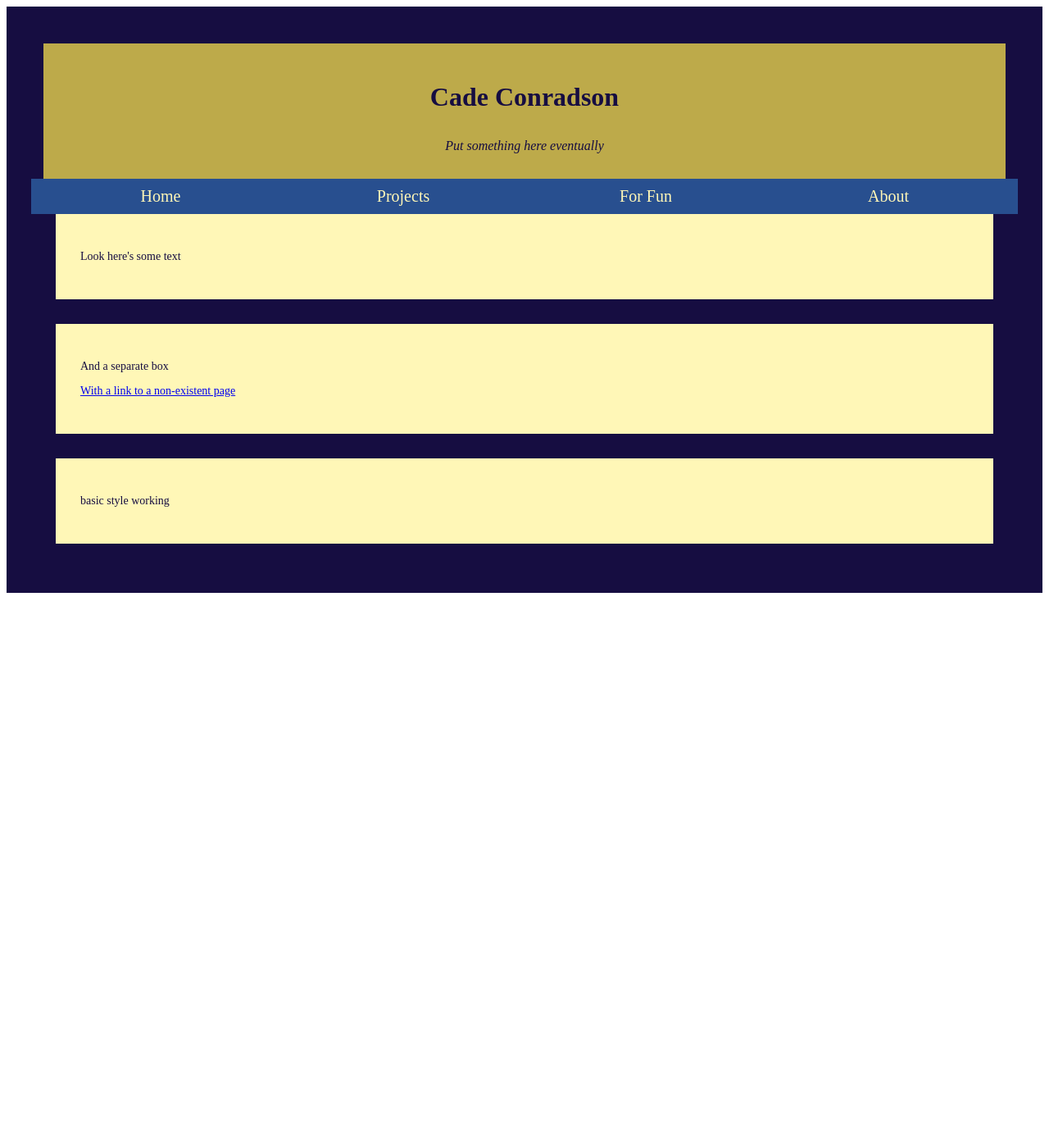
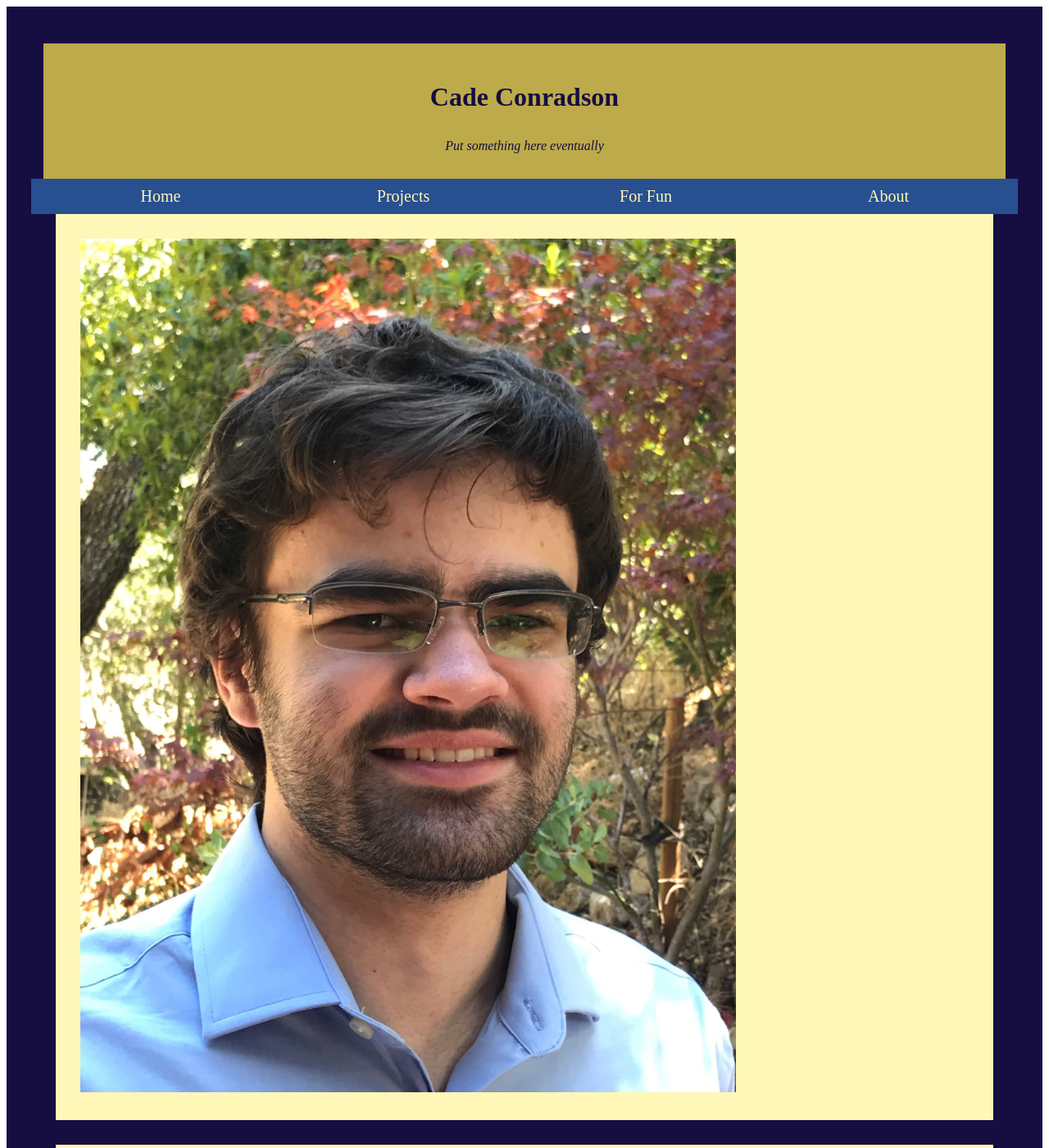
Before and after one commit to cconradson/cconradson.github.io, a Jekyll site: the page built from index.html, in a window 1280 px wide and 1400 px high. Shown: the whole window at 82% size. Built offline with Jekyll 4.4.1, drawn with Linux system fonts in a browser that asks for light colours; some of the changed text lies outside the part shown.

Commit message:
front page

```diff
--- a/index.html
+++ b/index.html
@@ -4,16 +4,10 @@ title: Home
 ---
 
 <div class="body">
-	<p>Look here's some text</p>
+	<img src="{{ site.url }}/assets/images/face.jpg" alt="face" style="width:800px">
 </div>
 
 <div class="body">
-	<p>And a separate box</p>
-	<p>
-		<a href="{{ site.url }}/second.html">With a link to a non-existent page</a>
-	</p>
+	<p>LinkedIn: <a href="https://www.linkedin.com/in/cade-conradson-636745171/">https://www.linkedin.com/in/cade-conradson-636745171/</a></p>
+	<p>GitHub: <a href="https://github.com/cconradson">https://github.com/cconradson</a></p>
 </div>
-
-<div class="body">
-	<p>basic style working</p>
-</div>
--- a/interests.html
+++ b/interests.html
@@ -3,10 +3,6 @@ layout: default
 permalink: /interests/
 title: For Fun
 ---
-
-<div class="body">
-	<p>This page is to show interests</p>
-</div>
 
 <div class="body">
 	<div class="row">
```
Also changed, not shown: assets/images/face.JPG (added).
